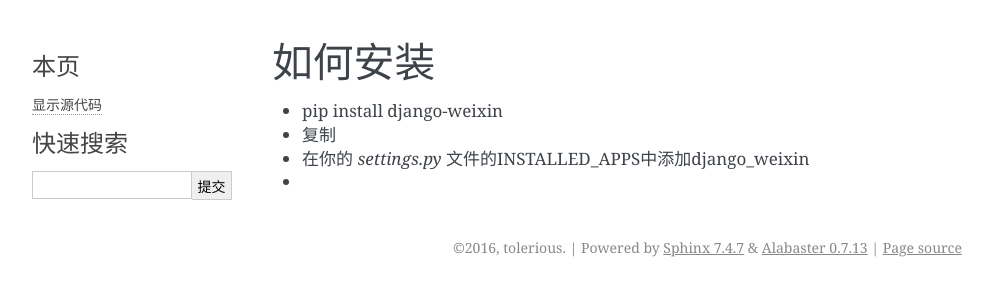
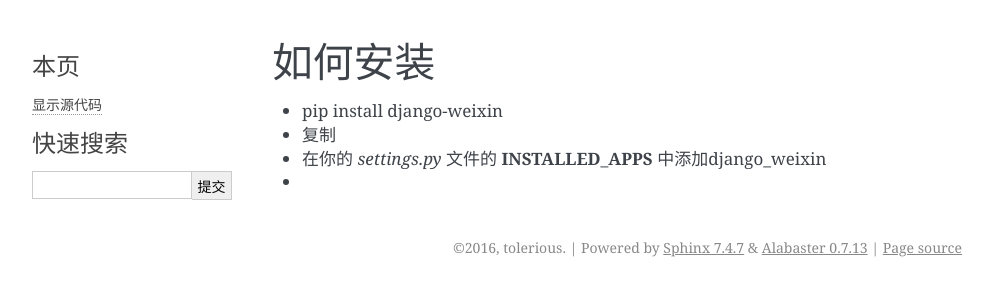
Before and after one commit to tolerious/django-wechat, a Sphinx documentation site: the page built from docs/source/install.rst, in a window 1280 px wide. Shown: the top 300 px of the page, without its empty margins (148-1140 px from the left). Built offline with Sphinx 7.4.7, drawn with Linux system fonts in a browser that asks for light colours; formulas are drawn with MathJax 3.

Commit message:
我们都是好孩子.  ;

```diff
--- a/docs/source/install.rst
+++ b/docs/source/install.rst
@@ -12,6 +12,6 @@
 
 - 复制
 
-- 在你的 *settings.py* 文件的INSTALLED_APPS中添加django_weixin
+- 在你的 *settings.py* 文件的 **INSTALLED_APPS** 中添加django_weixin
 
 -
```
